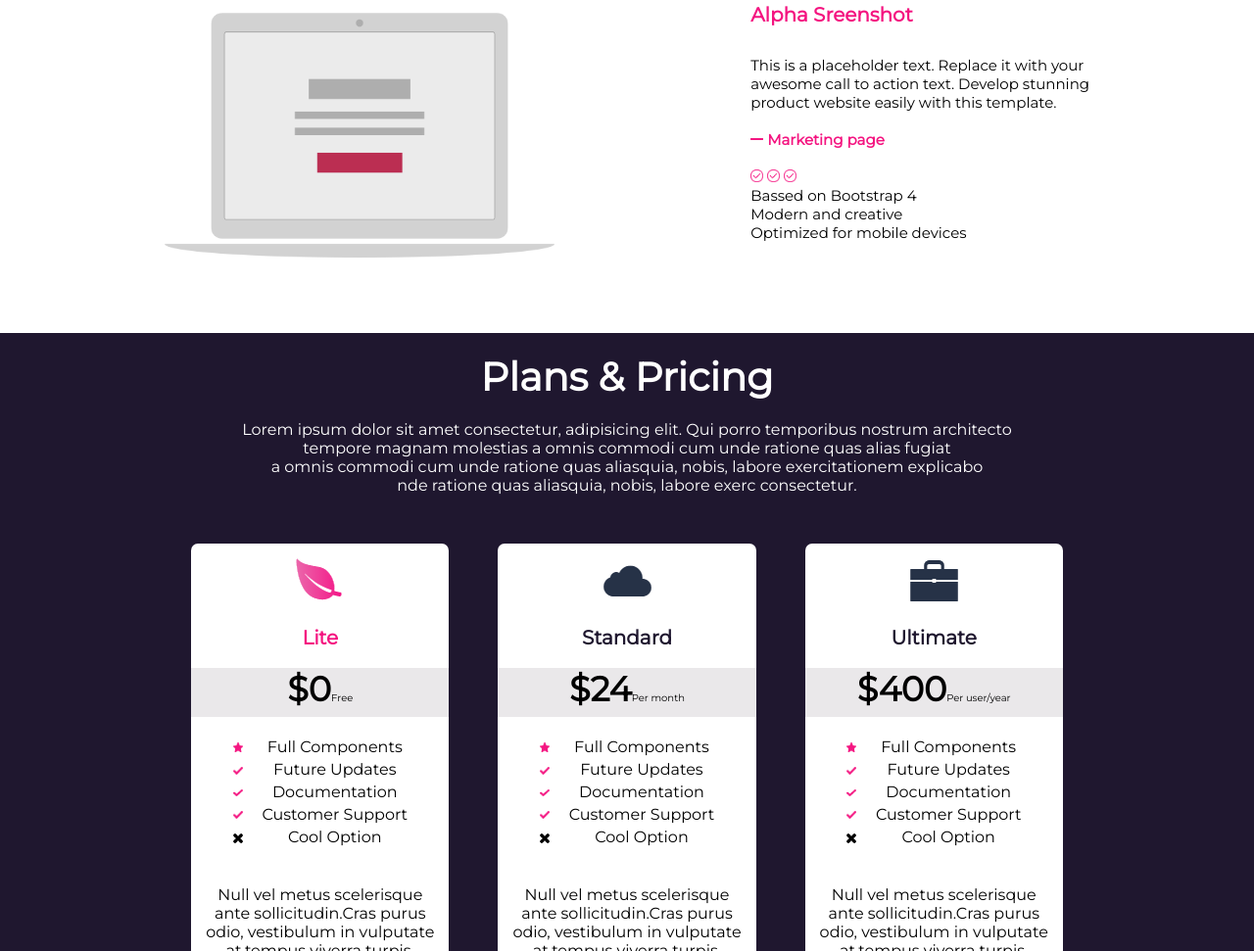
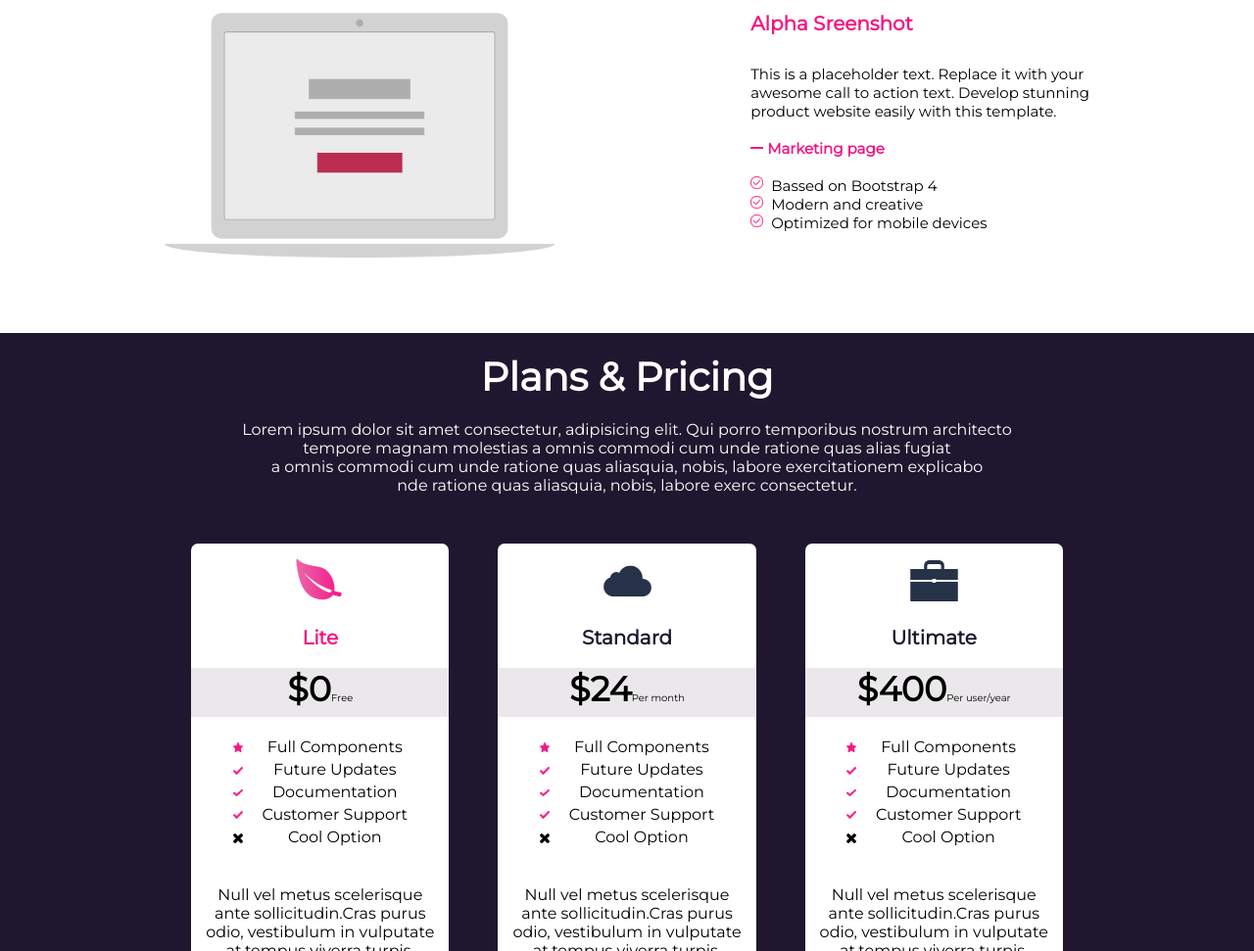
Before and after one commit to ximfacu/Bleux, a plain HTML site: page index.html in a window 1280 px wide. Shown: the part 885-1856 px from the top of the page at 98% size. Drawn offline with nearby package versions, Linux system fonts and the light colour scheme.

Commit message:
Nuevos cambios

```diff
--- a/css/estilos.css
+++ b/css/estilos.css
@@ -147,6 +147,17 @@ h3{
     font-family: 'Montserrat', sans-serif;
     font-size: 15px;
     padding-bottom: 30px;
+}
+
+.alpha_box{
+    display: flex;
+    gap: .5rem;
+}
+
+.iconos_alpha{
+    display: flex;
+    flex-direction: column;
+    gap: .4rem;
 }
 
 .guion{
@@ -340,6 +351,11 @@ footer{
         font-size: 12px;
         padding: 0 0 10px;
     }
+
+    .iconos_alpha{
+        gap: .2rem;
+    }
+
     .sect_pc{
         height: 380px;
         gap: 40px;
```
Also changed, not shown: index.html (+2 -2 lines).
